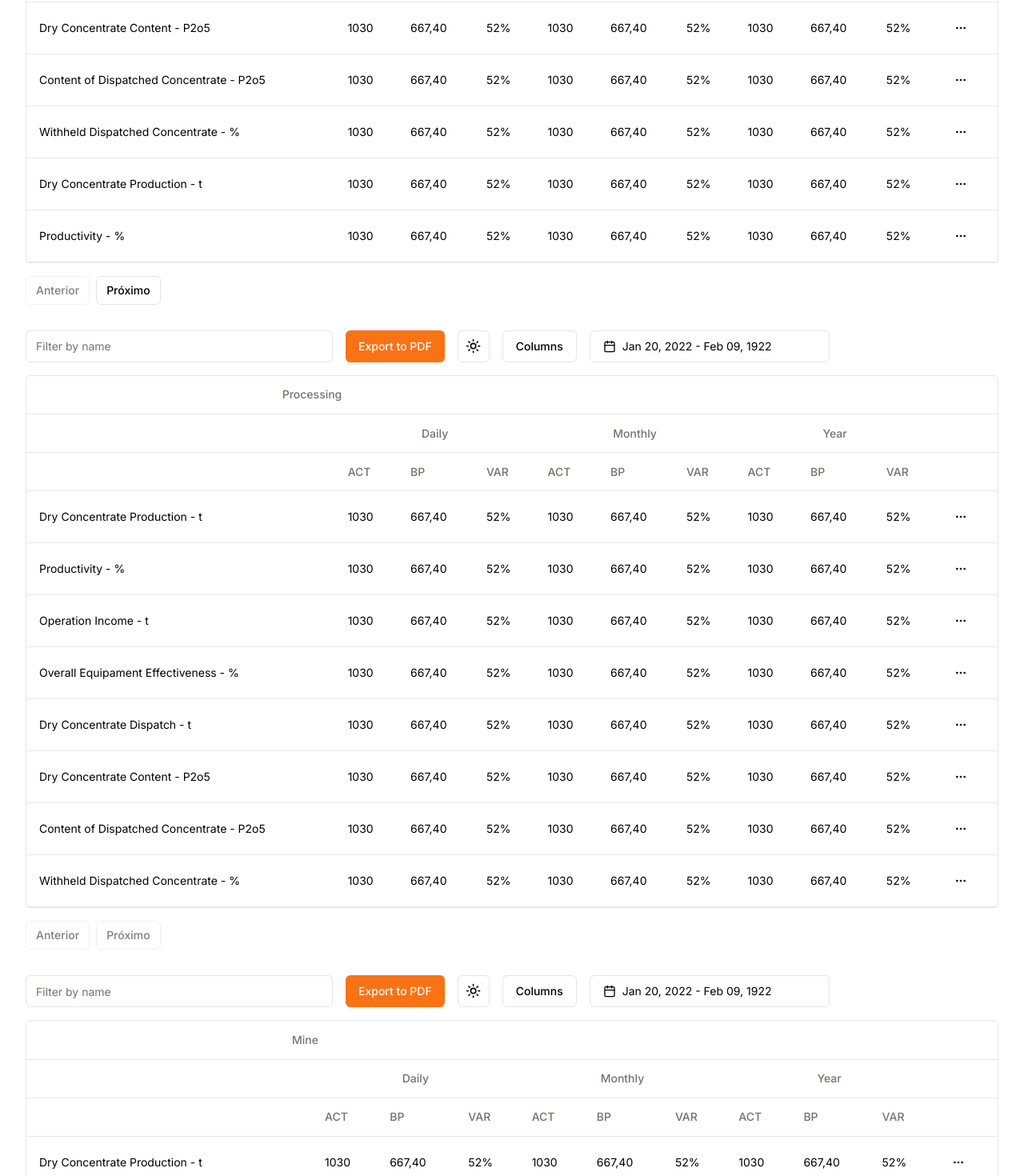
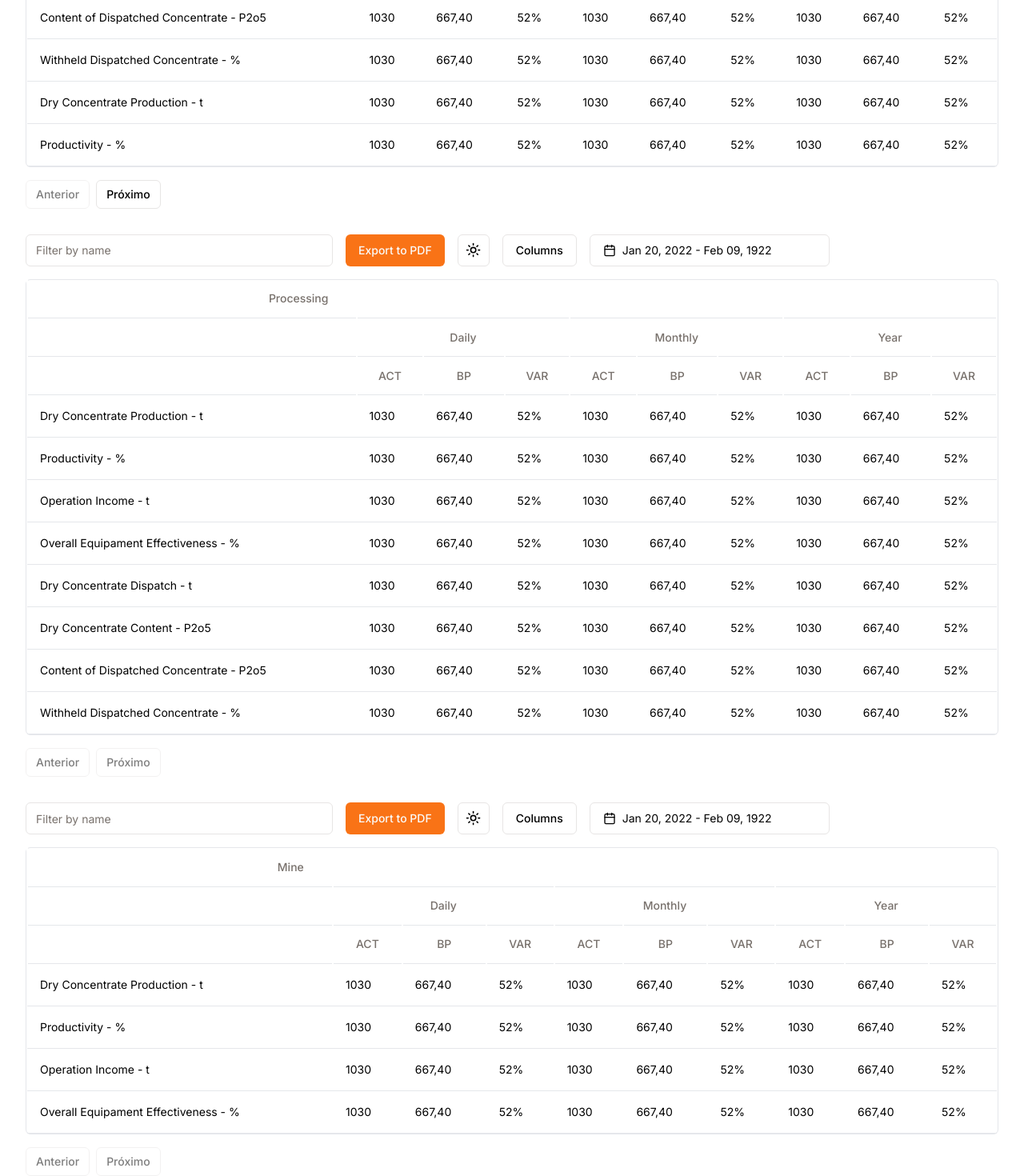
Before and after one commit to SrGimenes/shadcn-react-table, a Next.js app: page /DailyReport in a window 1280 px wide. Shown: the part 580-2050 px from the top of the page at 80% size. Built offline with nearby package versions, Linux system fonts and the light colour scheme.

Commit message:
fix: creating border and defining borders

```diff
--- a/src/app/page.tsx
+++ b/src/app/page.tsx
@@ -2,5 +2,5 @@ import { Button } from "@/components/ui/button";
 import {redirect} from 'next/navigation';
 
 export default function Home() {
-  return redirect('/people');
+  return redirect('/DailyReport');
 }
--- a/src/components/generic-data-item.tsx
+++ b/src/components/generic-data-item.tsx
@@ -94,7 +94,7 @@ export function GenericDataItem({ columns, data }: DataItemProps) {
             <Button variant="outline" className="ml-4" >Columns</Button>
 
           </DropdownMenuTrigger>
-          <DropdownMenuContent align="end">
+          {/* <DropdownMenuContent align="end">
             {table
               .getAllColumns()
               .filter((column) => column.getCanHide())
@@ -112,7 +112,7 @@ export function GenericDataItem({ columns, data }: DataItemProps) {
                   </DropdownMenuCheckboxItem>
                 );
               })}
-          </DropdownMenuContent>
+          </DropdownMenuContent> */}
         </DropdownMenu>
         <DatePickerWithRange className="ml-4"/>
       </div>
--- a/src/components/reports/drying/drying-columns.tsx
+++ b/src/components/reports/drying/drying-columns.tsx
@@ -63,32 +63,32 @@ export const dryingColumns: ColumnDef<DailyItem, any>[] = [
         header: "Year",
         columns: createDailyColumns('yearly'),
       },
-      {
-        id: "actions",
-        cell: ({ row }) => {
-          const person = row.original;
-          //const personId = person.id;
-          return (
-            <DropdownMenu>
-              <DropdownMenuTrigger asChild>
-                <Button variant="ghost" className="w-8 h-8 p-0">
-                  <MoreHorizontal className="h-4 w-4" />
-                </Button>
-              </DropdownMenuTrigger>
-              <DropdownMenuContent>
-                <DropdownMenuLabel>Actions</DropdownMenuLabel>
-                <DropdownMenuItem
-                  // onClick={() => {
-                  //   navigator.clipboard.writeText(person.first_name.toString());
-                  // }}
-                >
-                  Copy person name
-                </DropdownMenuItem>
-              </DropdownMenuContent>
-            </DropdownMenu>
-          );
-        },
-      },
+      // {
+      //   id: "actions",
+      //   cell: ({ row }) => {
+      //     const person = row.original;
+      //     //const personId = person.id;
+      //     return (
+      //       <DropdownMenu>
+      //         <DropdownMenuTrigger asChild>
+      //           <Button variant="ghost" className="w-8 h-8 p-0">
+      //             <MoreHorizontal className="h-4 w-4" />
+      //           </Button>
+      //         </DropdownMenuTrigger>
+      //         <DropdownMenuContent>
+      //           <DropdownMenuLabel>Actions</DropdownMenuLabel>
+      //           <DropdownMenuItem
+      //             // onClick={() => {
+      //             //   navigator.clipboard.writeText(person.first_name.toString());
+      //             // }}
+      //           >
+      //             Copy person name
+      //           </DropdownMenuItem>
+      //         </DropdownMenuContent>
+      //       </DropdownMenu>
+      //     );
+      //   },
+      // },
     ],
   },
 ];
--- a/src/components/reports/mining/mining-columns.tsx
+++ b/src/components/reports/mining/mining-columns.tsx
@@ -53,32 +53,32 @@ export const mineColumns: ColumnDef<DailyItem, any>[] = [
         header: "Year",
         columns: createDailyColumns('yearly')
       },
-      {
-        id: "actions",
-        cell: ({ row }) => {
-          const person = row.original;
-          //const personId = person.id;
-          return (
-            <DropdownMenu>
-              <DropdownMenuTrigger asChild>
-                <Button variant="ghost" className="w-8 h-8 p-0">
-                  <MoreHorizontal className="h-4 w-4" />
-                </Button>
-              </DropdownMenuTrigger>
-              <DropdownMenuContent>
-                <DropdownMenuLabel>Actions</DropdownMenuLabel>
-                <DropdownMenuItem
-                // onClick={() => {
-                //   navigator.clipboard.writeText(person.first_name.toString());
-                // }}
-                >
-                  Copy person name
-                </DropdownMenuItem>
-              </DropdownMenuContent>
-            </DropdownMenu>
-          );
-        },
-      },
+      // {
+      //   id: "actions",
+      //   cell: ({ row }) => {
+      //     const person = row.original;
+      //     //const personId = person.id;
+      //     return (
+      //       <DropdownMenu>
+      //         <DropdownMenuTrigger asChild>
+      //           <Button variant="ghost" className="w-8 h-8 p-0">
+      //             <MoreHorizontal className="h-4 w-4" />
+      //           </Button>
+      //         </DropdownMenuTrigger>
+      //         <DropdownMenuContent>
+      //           <DropdownMenuLabel>Actions</DropdownMenuLabel>
+      //           <DropdownMenuItem
+      //           // onClick={() => {
+      //           //   navigator.clipboard.writeText(person.first_name.toString());
+      //           // }}
+      //           >
+      //             Copy person name
+      //           </DropdownMenuItem>
+      //         </DropdownMenuContent>
+      //       </DropdownMenu>
+      //     );
+      //   },
+      // },
     ],
   },
 ];
--- a/src/components/reports/processing/processing-columns.tsx
+++ b/src/components/reports/processing/processing-columns.tsx
@@ -54,32 +54,32 @@ export const processingColumns: ColumnDef<DailyItem, any>[] = [
         header: "Year",
         columns: createDailyColumns('yearly')
       },
-      {
-        id: "actions",
-        cell: ({ row }) => {
-          const a = row.original;
+      // {
+      //   id: "actions",
+      //   cell: ({ row }) => {
+      //     const a = row.original;
 
-          return (
-            <DropdownMenu>
-              <DropdownMenuTrigger>
-                <Button variant="ghost" className="w-8 h-8 p-0">
-                  <MoreHorizontal className="h-4 w-4" />
-                </Button>
-              </DropdownMenuTrigger>
-              <DropdownMenuContent>
-                <DropdownMenuLabel>Actions</DropdownMenuLabel>
-                <DropdownMenuItem
-                // onClick={() => {
-                //     navigator.clipboard.writeText()
-                // }}
-                >
-                  Copy something
-                </DropdownMenuItem>
-              </DropdownMenuContent>
-            </DropdownMenu>
-          );
-        },
-      },
+      //     return (
+      //       <DropdownMenu>
+      //         <DropdownMenuTrigger>
+      //           <Button variant="ghost" className="w-8 h-8 p-0">
+      //             <MoreHorizontal className="h-4 w-4" />
+      //           </Button>
+      //         </DropdownMenuTrigger>
+      //         <DropdownMenuContent>
+      //           <DropdownMenuLabel>Actions</DropdownMenuLabel>
+      //           <DropdownMenuItem
+      //           // onClick={() => {
+      //           //     navigator.clipboard.writeText()
+      //           // }}
+      //           >
+      //             Copy something
+      //           </DropdownMenuItem>
+      //         </DropdownMenuContent>
+      //       </DropdownMenu>
+      //     );
+      //   },
+      // },
     ],
   },
 ];
--- a/src/components/ui/table.tsx
+++ b/src/components/ui/table.tsx
@@ -30,7 +30,7 @@ const TableBody = React.forwardRef<
 >(({ className, ...props }, ref) => (
   <tbody
     ref={ref}
-    className={cn("[&_tr:last-child]:border-0", className)}
+    className={cn("[&_tr:last-child]:border-0 w-full", className)}
     {...props}
   />
 ))
@@ -73,7 +73,7 @@ const TableHead = React.forwardRef<
   <th
     ref={ref}
     className={cn(
-      "h-12 px-4 text-left align-middle font-medium text-muted-foreground [&:has([role=checkbox])]:pr-0",
+      "h-12 px-4 align-middle font-medium text-muted-foreground [&:has([role=checkbox])]:pr-0 border-l-2 border-r-2 border-white justify-center items-center",
       className
     )}
     {...props}
@@ -87,7 +87,7 @@ const TableCell = React.forwardRef<
 >(({ className, ...props }, ref) => (
   <td
     ref={ref}
-    className={cn("p-4 align-middle [&:has([role=checkbox])]:pr-0", className)}
+    className={cn("p-4 [&:has([role=checkbox])]:pr-0 items-center", className)}
     {...props}
   />
 ))
```
Also changed, not shown: src/data/type.ts (line endings or trailing spaces).
